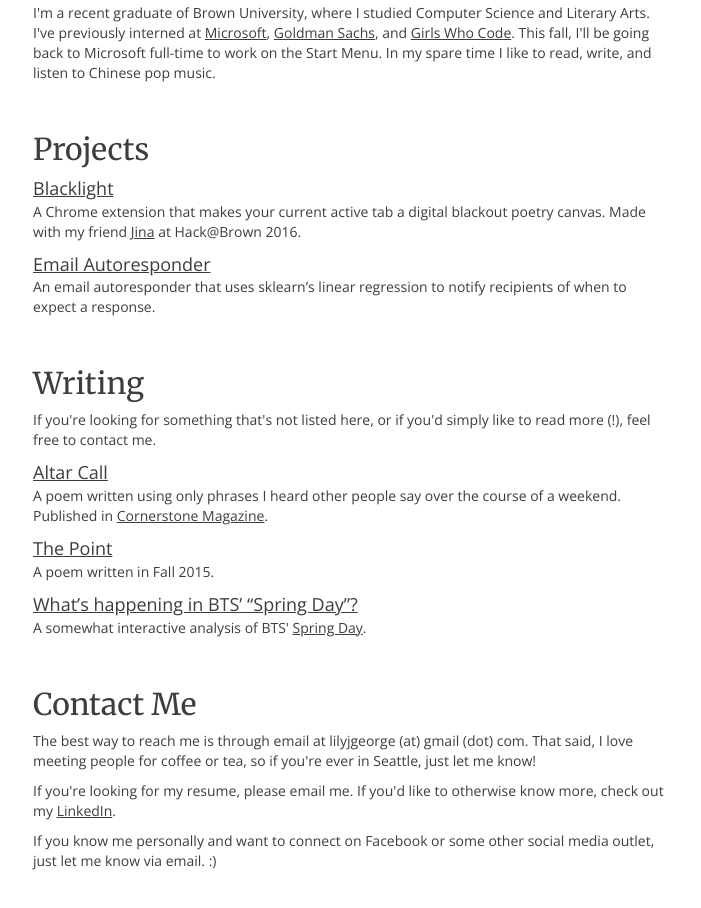
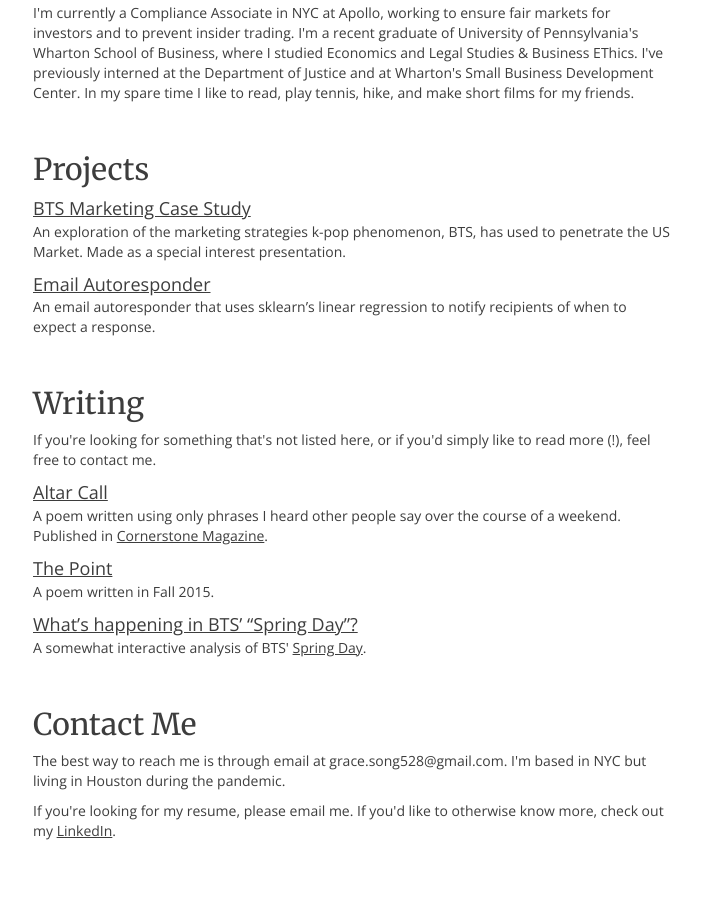
Before and after one commit to Grace-Song/Grace-Song.github.io, a plain HTML site: page index.html in a window 1280 px wide. Shown: the part 340-1248 px from the top of the page, without its empty margins (287-988 px from the left). Drawn offline with nearby package versions, Linux system fonts and the light colour scheme.

Commit message:
Update index.html

```diff
--- a/index.html
+++ b/index.html
@@ -46,12 +46,13 @@
 
       <img src="IMG_4010.jpeg" class="fix-head-spacing" id="what-the-fuck-happened">
       <h3 class="default-header" id="about">Hi! I'm Grace.</h3>
-      <p>I'm a recent graduate of Brown University, where I studied Computer Science and Literary Arts. I've previously interned at <a href="https://www.youtube.com/watch?v=Vhh_GeBPOhs">Microsoft</a>, <a href="http://www.goldmansachs.com/">Goldman Sachs</a>, and <a href="https://girlswhocode.com/">Girls Who Code</a>. This fall, I'll be going back to Microsoft full-time to work on the Start Menu. In my spare time I like to read, write, and listen to Chinese pop music.</p>
+      <p>I'm currently a Compliance Associate in NYC at Apollo, working to ensure fair markets for investors and to prevent insider trading.
+	      I'm a recent graduate of University of Pennsylvania's Wharton School of Business, where I studied Economics and Legal Studies & Business EThics. I've previously interned at the Department of Justice and at Wharton's Small Business Development Center. In my spare time I like to read, play tennis, hike, and make short films for my friends.</p>
 
 			<h3 class="default-header">Projects</h3>
 
-			<a href="https://github.com/lilymatcha/blacklight" class="subheader">Blacklight</a>
-			<p>A Chrome extension that makes your current active tab a digital blackout poetry canvas. Made with my friend <a href="http://jinayoon.github.io/">Jina</a> at Hack@Brown 2016.</p>
+			<a href="https://drive.google.com/file/d/1esVbKI26vQejLT1rjJ7FryQtlZjfdyKC/view?usp=sharing" class="subheader">BTS Marketing Case Study</a>
+			<p>An exploration of the marketing strategies k-pop phenomenon, BTS, has used to penetrate the US Market. Made as a special interest presentation.</p>
 
       <a href="https://github.com/lilymatcha/email-autoresponder" class="subheader">Email Autoresponder</a>
       <p>An email autoresponder that uses sklearn’s linear regression to notify recipients of when to expect a response.</p>
@@ -69,9 +70,9 @@
       <p>A somewhat interactive analysis of BTS' <a href="https://www.youtube.com/watch?v=xEeFrLSkMm8">Spring Day</a>.</p>
 
       <h3 class="default-header">Contact Me</h3>
-			<p>The best way to reach me is through email at lilyjgeorge (at) gmail (dot) com. That said, I love meeting people for coffee or tea, so if you're ever in Seattle, just let me know!</p>
-			<p>If you're looking for my resume, please email me. If you'd like to otherwise know more, check out my <a href="https://www.linkedin.com/in/lilygeorge">LinkedIn</a>.</p>
-			<p>If you know me personally and want to connect on Facebook or some other social media outlet, just let me know via email. :)</p>
+			<p>The best way to reach me is through email at grace.song528@gmail.com. I'm based in NYC but living in Houston during the pandemic. </p>
+			<p>If you're looking for my resume, please email me. If you'd like to otherwise know more, check out my <a href="https://www.linkedin.com/in/grace-song">LinkedIn</a>.</p>
+
 
     </div>
 
```
